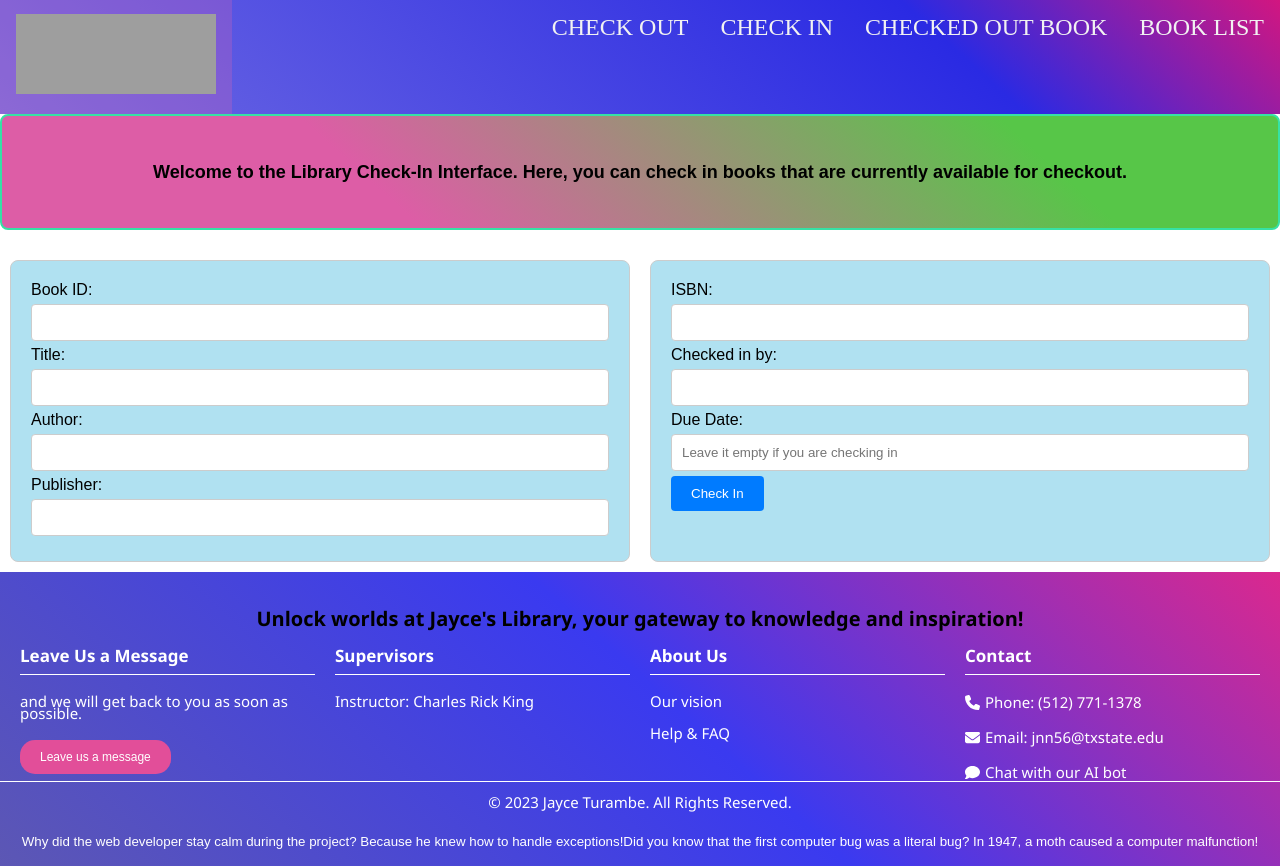
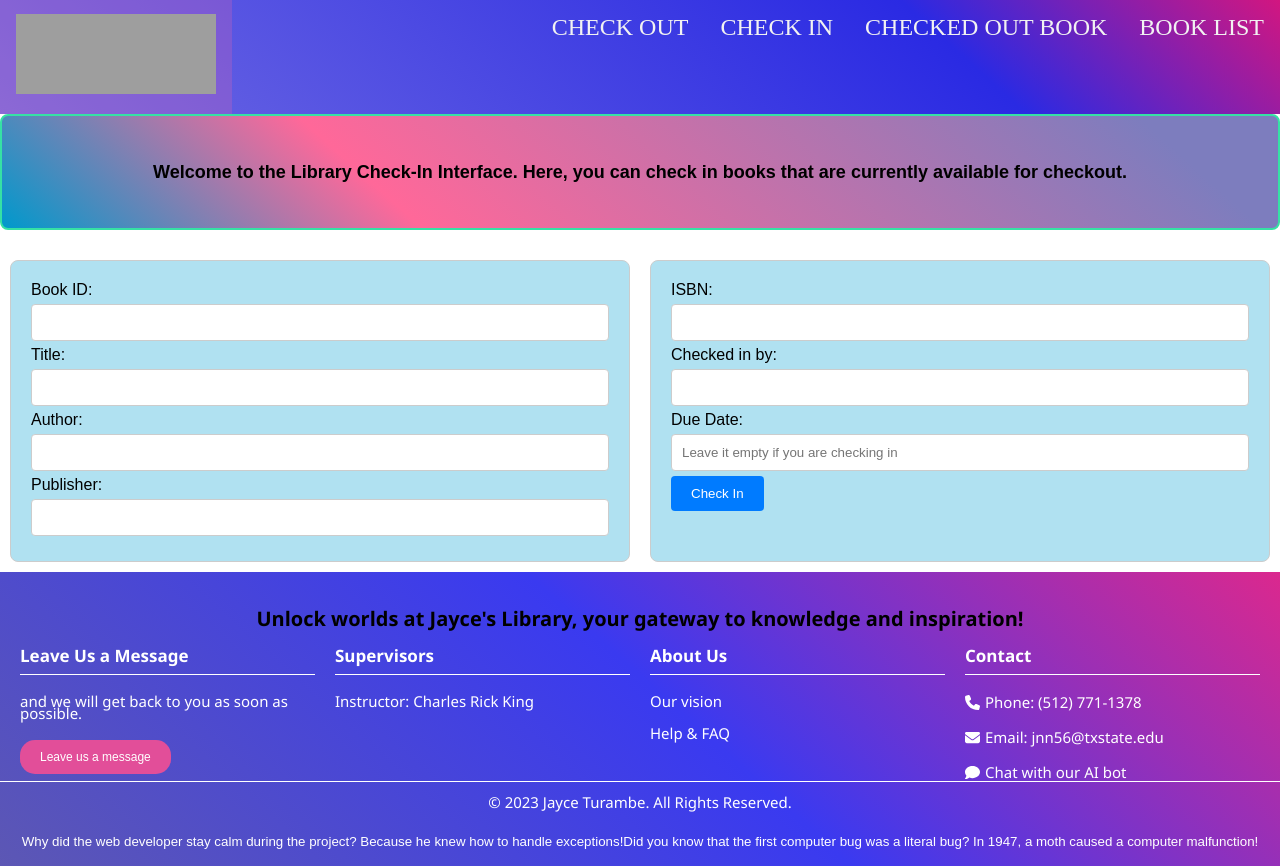
Before and after one commit to Jaycee90/LibraryManager, a React (Create React App) app in the folder client/: page /checkin in a window 1280 px wide. Built offline with nearby package versions, Linux system fonts and the light colour scheme; grey boxes are pictures that could not be loaded; a web font is replaced by a local one.

Commit message:
trying different css style and colors for the home page

```diff
--- a/client/src/css/checkin.css
+++ b/client/src/css/checkin.css
@@ -1,6 +1,6 @@
 .Welc-box {
-    background: linear-gradient(42deg, rgb(221, 93, 166) 30%, rgb(87, 198, 72) 80%);
-    /* background: linear-gradient(42deg, rgba(161, 57, 109, 0.391) 30%, rgb(0, 153, 204) 90%); */
+    /* background: linear-gradient(42deg, rgb(221, 93, 166) 30%, rgb(87, 198, 72) 80%);  */
+    background: linear-gradient(42deg, rgb(0, 153, 204) 0%, rgb(290, 104, 153) 30%, rgb(125, 125, 190) 90%);
     padding: 20px;
     margin-bottom: 20px;
     border: 2px solid #36e1a5;
```
